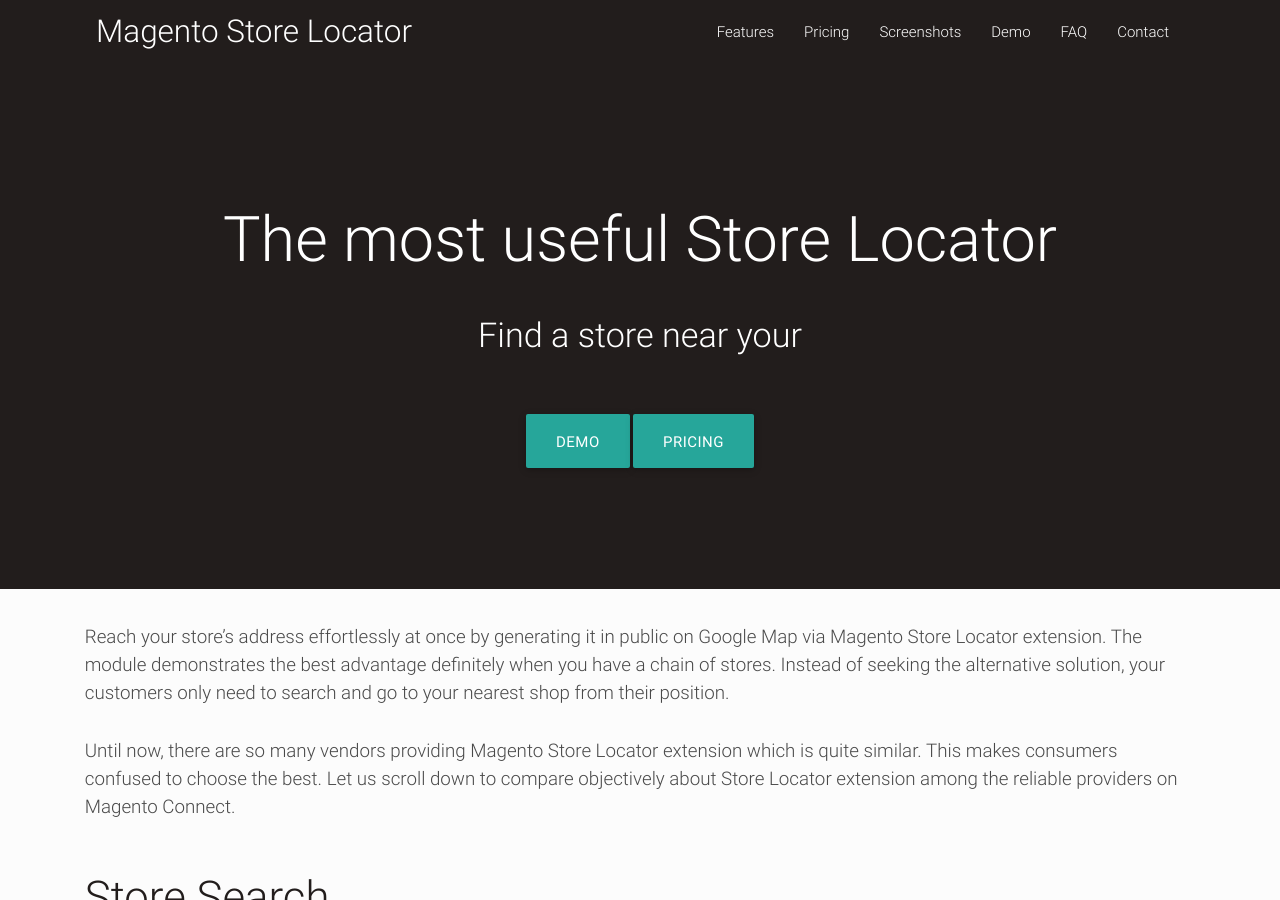
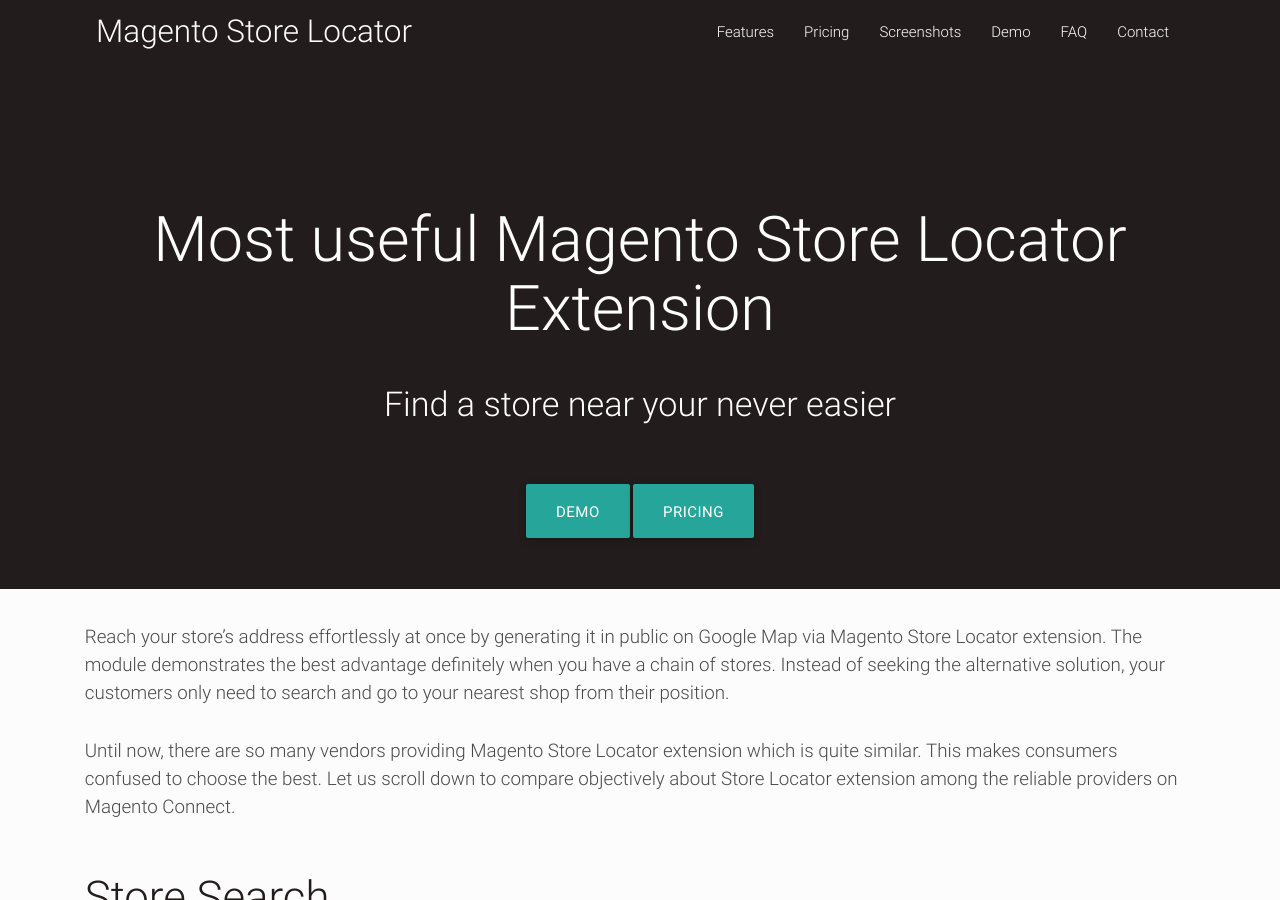
Before and after one commit to magentolocator/bsl, a Jekyll site: the page built from index.html, in a window 1280 px wide and 900 px high. Built offline with Jekyll 4.4.1, drawn with Linux system fonts in a browser that asks for light colours; nearby versions of some CDN libraries; the list of posts is cut into pages by our own code.

Commit message:
Update _config.yml

```diff
--- a/_config.yml
+++ b/_config.yml
@@ -1,8 +1,8 @@
 # Site Settings
 name: "Magento Store Locator"
 title: "Magento Store Locator"
-slogan: "The most useful Store Locator"
-description: "Find a store near your"
+slogan: "Most useful Magento Store Locator Extension"
+description: "Find a store near your never easier"
 email: "support@magestorelocator.com"
 url: "https://magestorelocator.com"
 baseurl: "https://magestorelocator.com"
```
